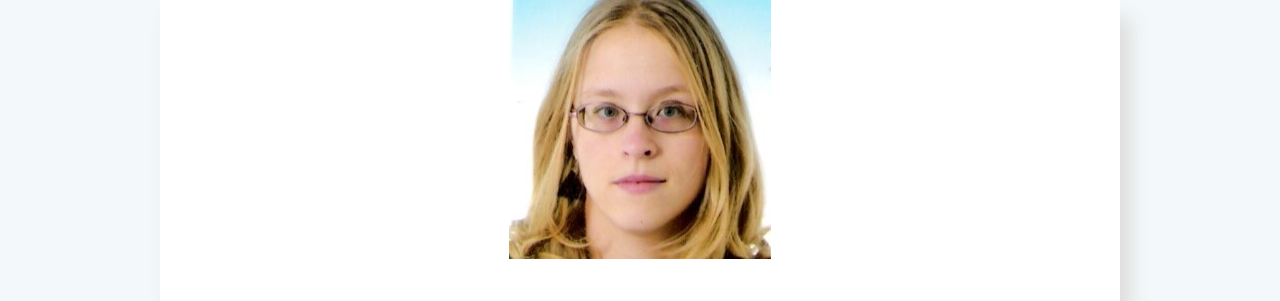
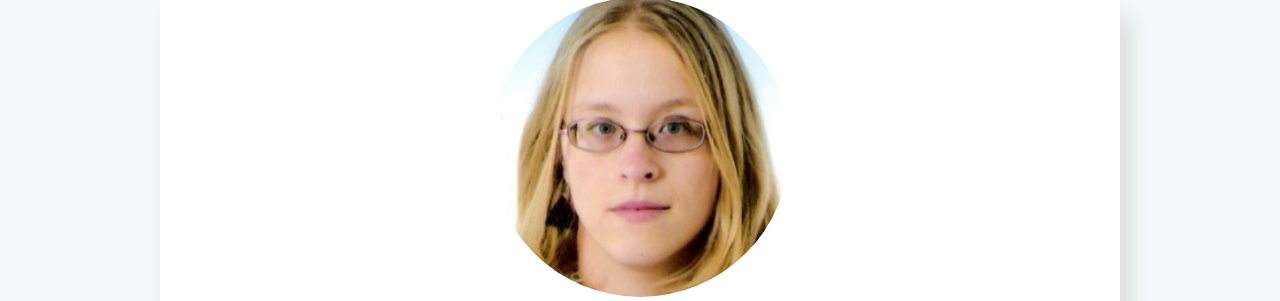
Before and after one commit to Helena-Ib/O-projektu, a plain HTML site: page Lucka.html in a window 1280 px wide. Shown: the part 94-395 px from the top of the page. Drawn offline with Linux system fonts and the light colour scheme.

Commit message:
Update style.css

```diff
--- a/style.css
+++ b/style.css
@@ -58,6 +58,12 @@ h1 {
   width: 300px;
 }
 
+ .lucka {
+      border-radius: 50%;
+      width: 300px;
+      height: 300px;
+  }
+
 .introduction {
   display: flex;
   flex-direction: column;
```
